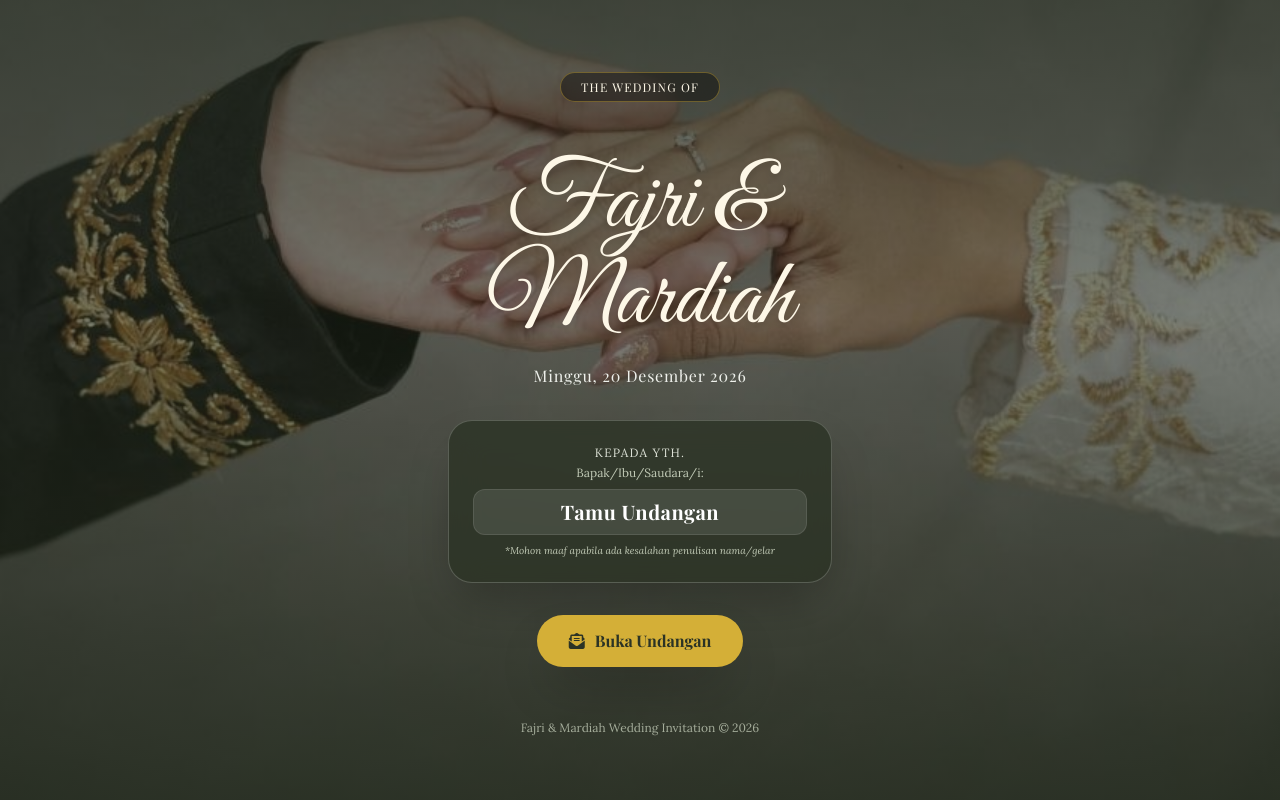
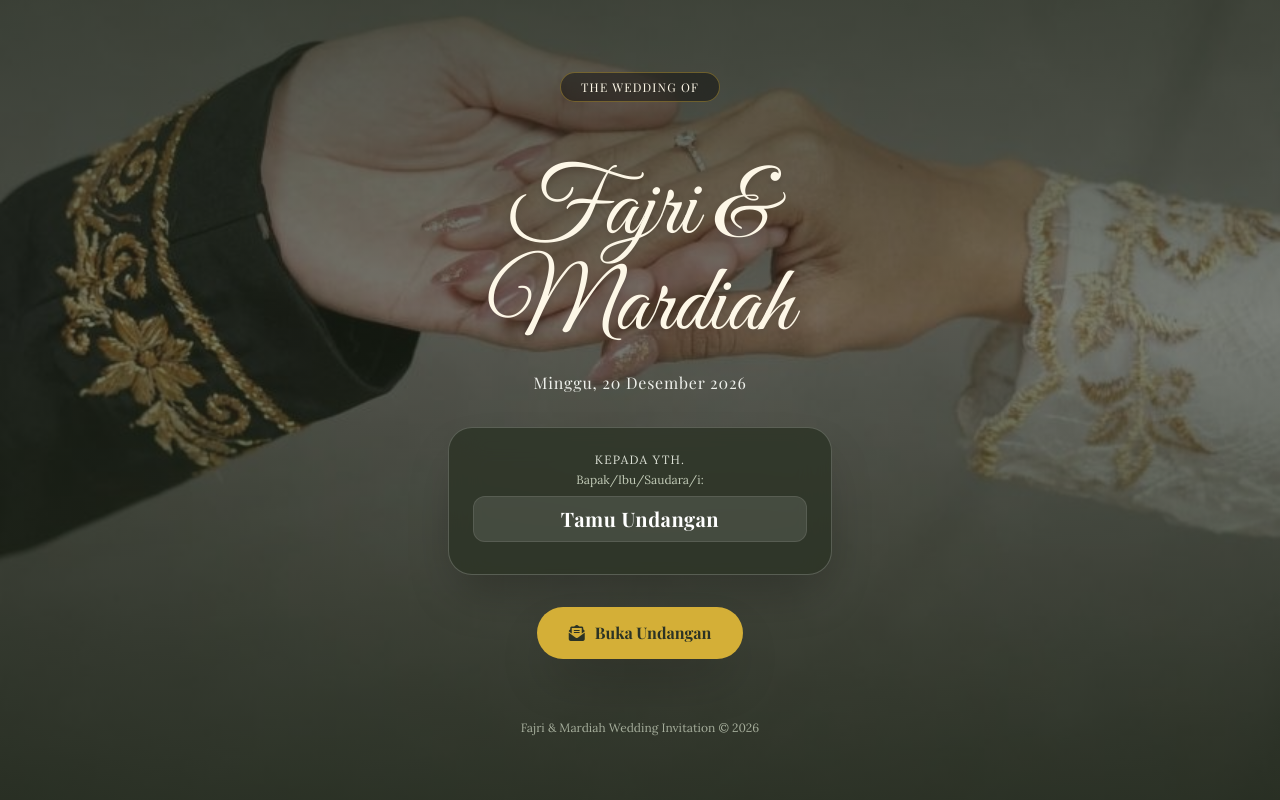
Before and after one commit to fajri-mardiah/fajri-mardiah.github.io, a plain HTML site: page index.html in a window 1280 px wide. Drawn offline with nearby package versions, Linux system fonts and the light colour scheme; a web font is replaced by a local one.

Commit message:
Add files via upload

```diff
--- a/index.html
+++ b/index.html
@@ -85,9 +85,6 @@
                         Tamu Undangan
                     </p>
                 </div>
-                <p class="text-[10px] text-sage-300 italic">
-                    *Mohon maaf apabila ada kesalahan penulisan nama/gelar
-                </p>
             </div>
 
             <button type="button" id="btn-open-invitation" class="inline-flex items-center justify-center gap-2.5 w-full sm:w-auto px-7 sm:px-8 py-3.5 bg-gold hover:bg-gold-dark text-sage-900 font-heading font-bold text-sm sm:text-base rounded-full shadow-2xl hover:shadow-gold/40 transform hover:scale-105 transition-all duration-300">
```
